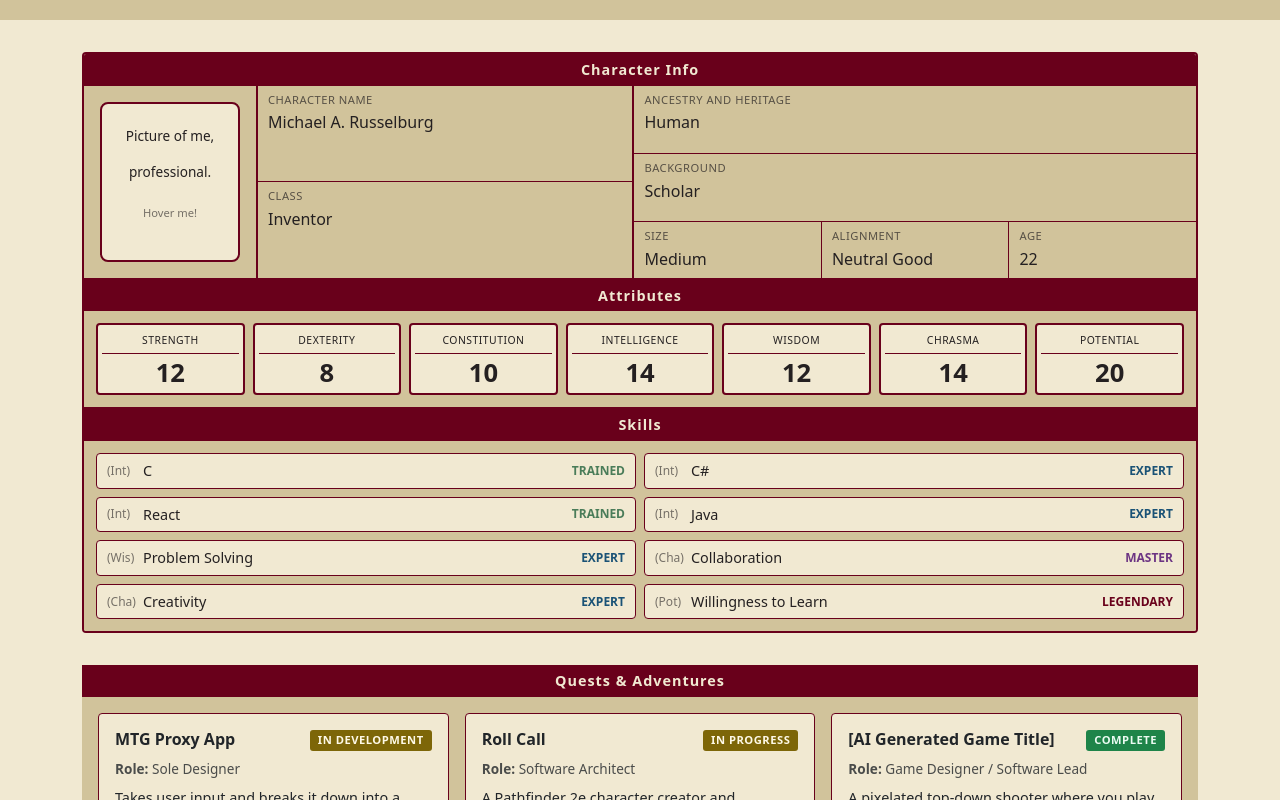
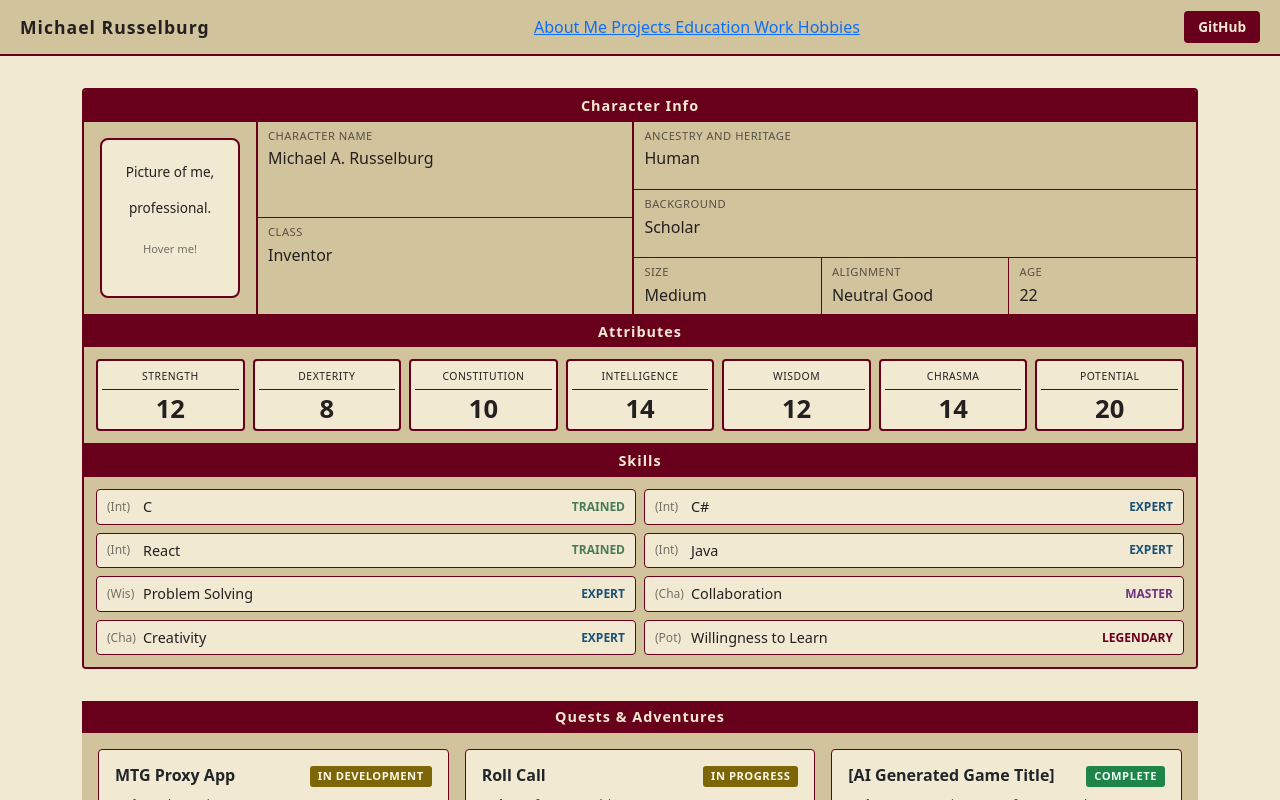
Before and after one commit to MichaelRdot/michaelrwebsite, a React (Vite) app: page / in a window 1280 px wide. Shown: the top 800 px of the page. Built offline with nearby package versions, Linux system fonts and the light colour scheme.

Commit message:
Made some changes to the header

```diff
--- a/src/App.css
+++ b/src/App.css
@@ -4,3 +4,7 @@
     --box-border-color: #69001B;
     --box-background-color: #D1C39B;
 }
+
+html {
+    scroll-behavior: smooth;
+}
--- a/src/components/Header & Footer/Header.css
+++ b/src/components/Header & Footer/Header.css
@@ -1,8 +1,66 @@
 .header {
     background-color: var(--box-background-color);
-    padding: 10px 20px;
+    border-bottom: 2px solid var(--box-border-color);
+    padding: 0 20px;
     color: var(--text-color);
     display: flex;
     justify-content: space-between;
     align-items: center;
+    height: 56px;
+    position: sticky;
+    top: 0;
+    z-index: 100;
 }
+
+.header-name {
+    font-weight: bold;
+    font-size: 1.1rem;
+    letter-spacing: 1px;
+    white-space: nowrap;
+}
+
+.header-nav {
+    display: flex;
+    gap: 0.75rem;
+}
+
+.header-nav a {
+    color: var(--bs-body-bg);
+    background-color: var(--box-border-color);
+    text-decoration: none;
+    font-size: 0.85rem;
+    font-weight: bold;
+    padding: 6px 14px;
+    border-radius: 4px;
+    white-space: nowrap;
+    border-bottom: none;
+    transition: opacity 0.2s;
+}
+
+.header-nav a:hover {
+    border-bottom: none;
+    opacity: 0.85;
+}
+
+.header-github {
+    color: var(--bs-body-bg);
+    background-color: var(--box-border-color);
+    text-decoration: none;
+    font-size: 0.85rem;
+    font-weight: bold;
+    padding: 6px 14px;
+    border-radius: 4px;
+    white-space: nowrap;
+    transition: opacity 0.2s;
+}
+
+.header-github:hover {
+    opacity: 0.85;
+}
+
+/* Mobile - hide nav links, keep name and GitHub */
+@media (max-width: 600px) {
+    .header-nav {
+        display: none;
+    }
+}
--- a/src/components/Header & Footer/Header.jsx
+++ b/src/components/Header & Footer/Header.jsx
@@ -3,9 +3,17 @@
 function Header() {
     return (
         <header className="header">
+            <div className="header-name">Michael Russelburg</div>
             <nav>
-
+                <a href="#aboutMeSection">About Me </a>
+                <a href="#projectsSection">Projects </a>
+                <a href="#educationSection">Education </a>
+                <a href="#workSection">Work </a>
+                <a href="#hobbiesSection">Hobbies </a>
             </nav>
+            <a href="https://github.com/MichaelRdot" target="_blank" rel="noreferrer" className="header-github">
+                GitHub
+            </a>
         </header>
     )
 }
```
